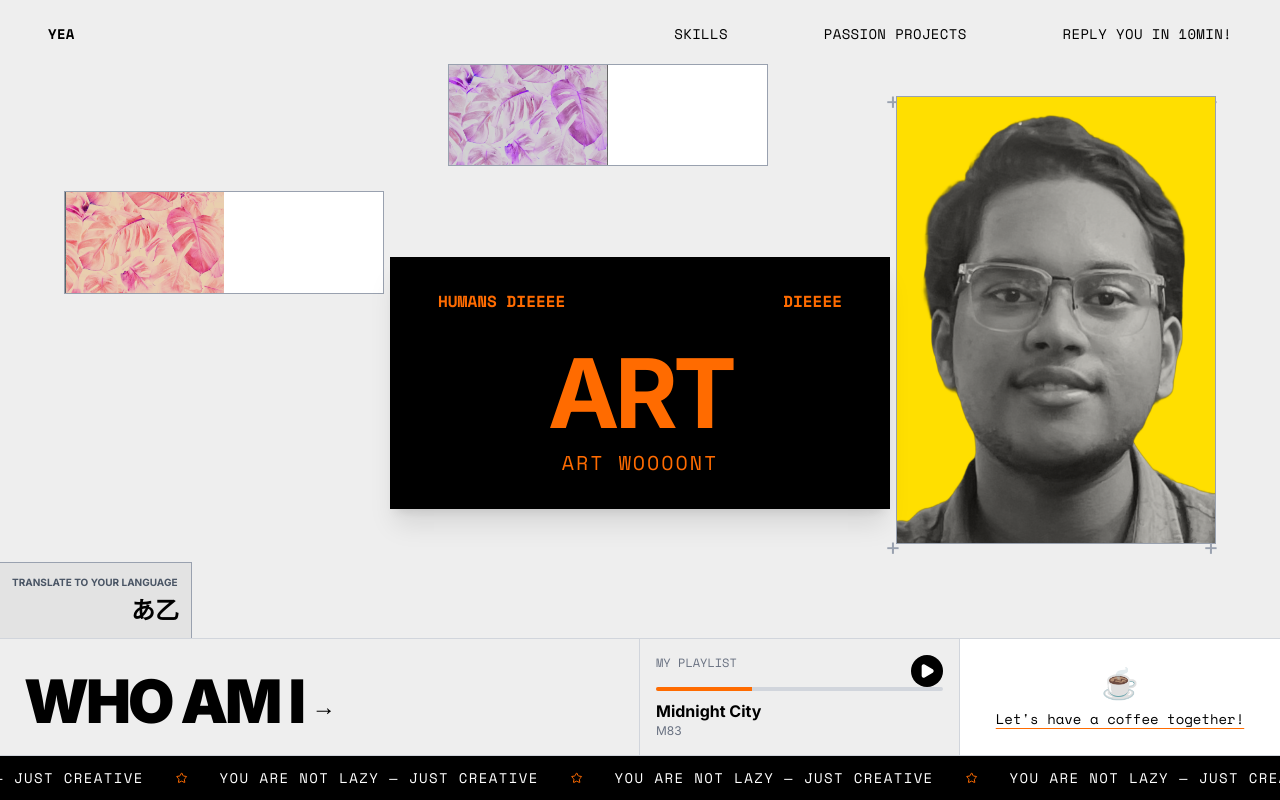
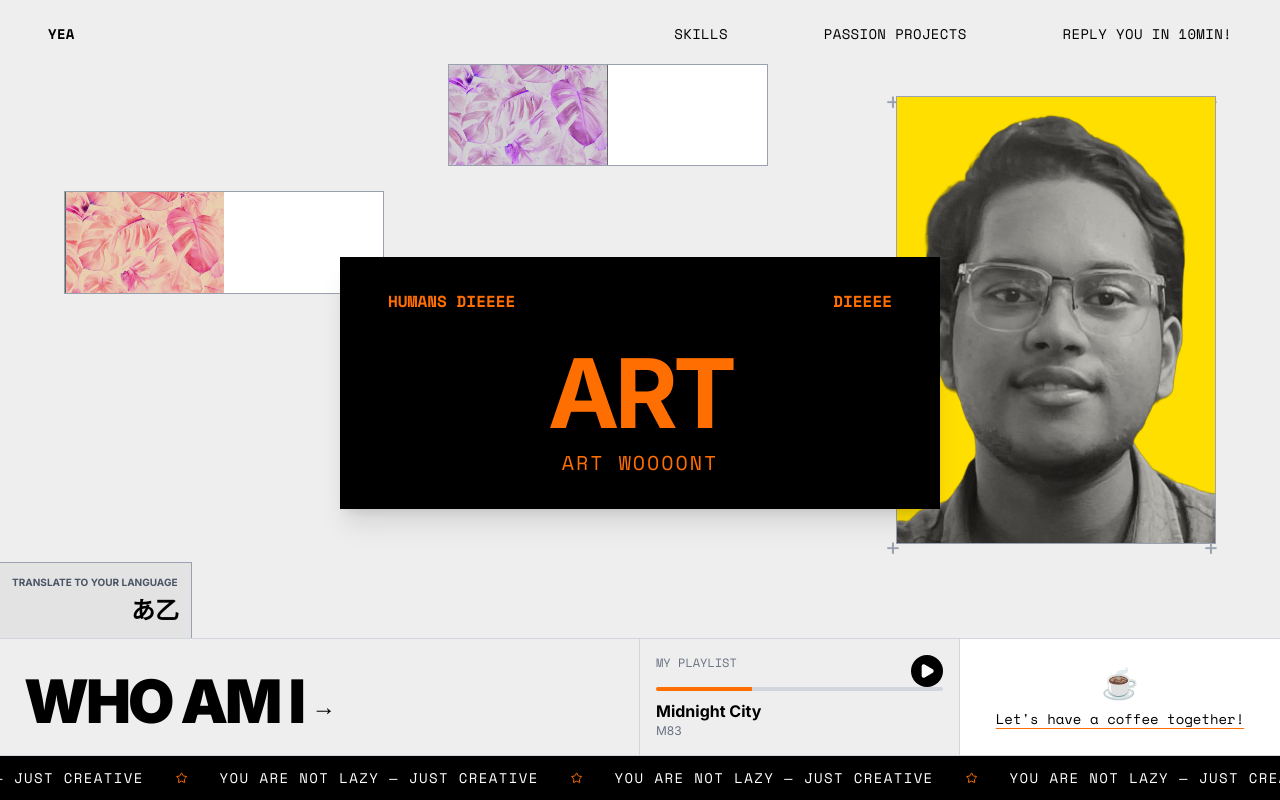
Before and after one commit to yeswaraditya/portfolio_v3, a Next.js app: page / in a window 1280 px wide. Built offline with nearby package versions, Linux system fonts and the light colour scheme.

Commit message:
Update accent color and hero box width

```diff
--- a/src/app/globals.css
+++ b/src/app/globals.css
@@ -3,7 +3,7 @@
 :root {
   --background: #EEEEEE;
   --foreground: #000000;
-  --accent-orange: #FF6B00;
+  --accent-orange: #FF6E00;
   --accent-yellow: #FFD700;
 }
 
--- a/src/components/Hero.tsx
+++ b/src/components/Hero.tsx
@@ -40,7 +40,7 @@ export default function Hero() {
         </div>
 
         {/* 3. Black Box (Center) */}
-        <div className="hero-element absolute top-[60%] left-[50%] -translate-x-1/2 -translate-y-1/2 bg-black px-12 py-8 min-w-[300px] md:min-w-[500px] z-20 shadow-xl flex flex-col justify-between">
+        <div className="hero-element absolute top-[60%] left-[50%] -translate-x-1/2 -translate-y-1/2 bg-black px-12 py-8 min-w-[300px] md:w-[600px] z-20 shadow-xl flex flex-col justify-between">
             <div className="text-accent-orange text-xs md:text-base font-mono flex justify-between w-full mb-4 md:mb-8 font-bold">
                 <span>{translate("humansDie")}</span>
                 <span>DIEEEE</span>
```
